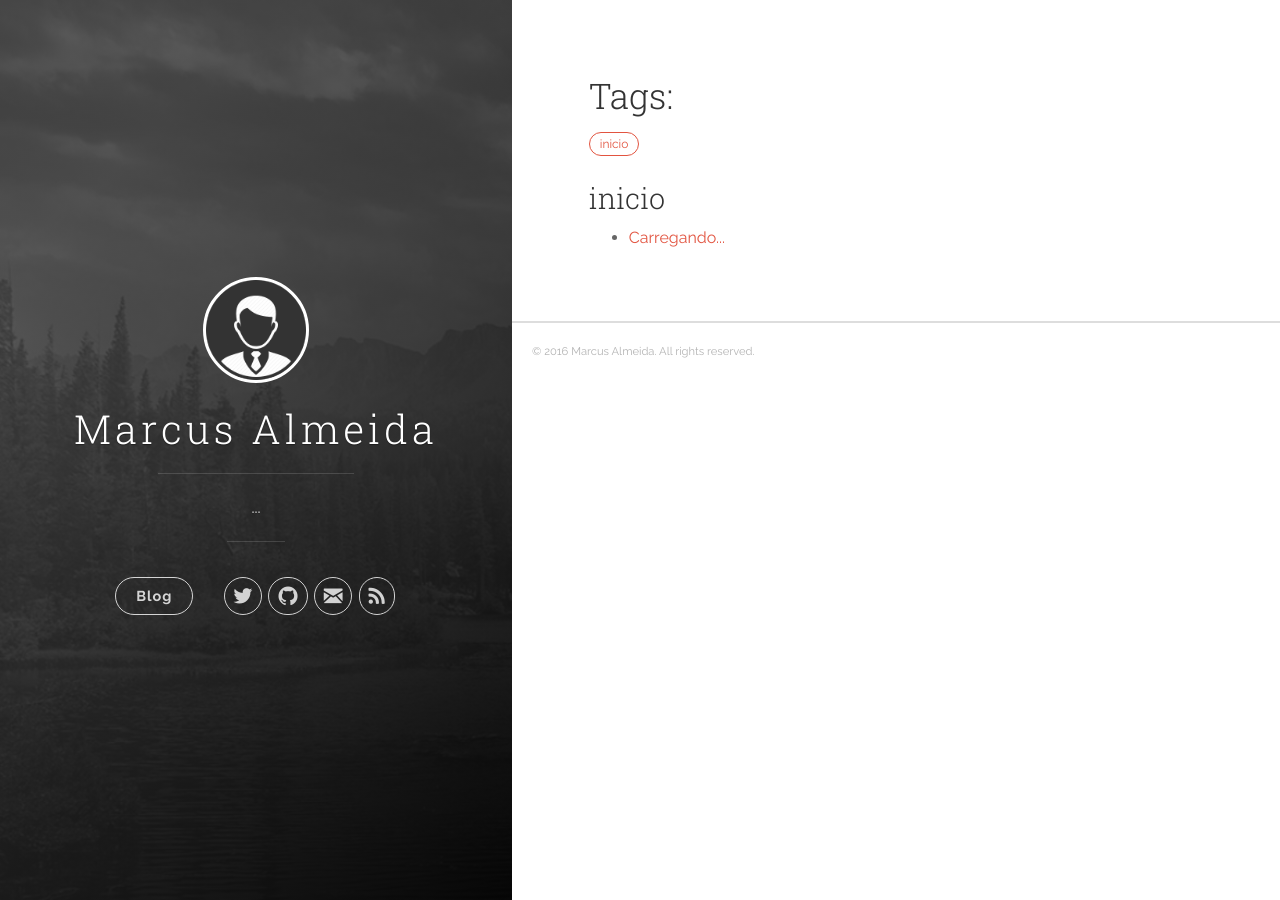
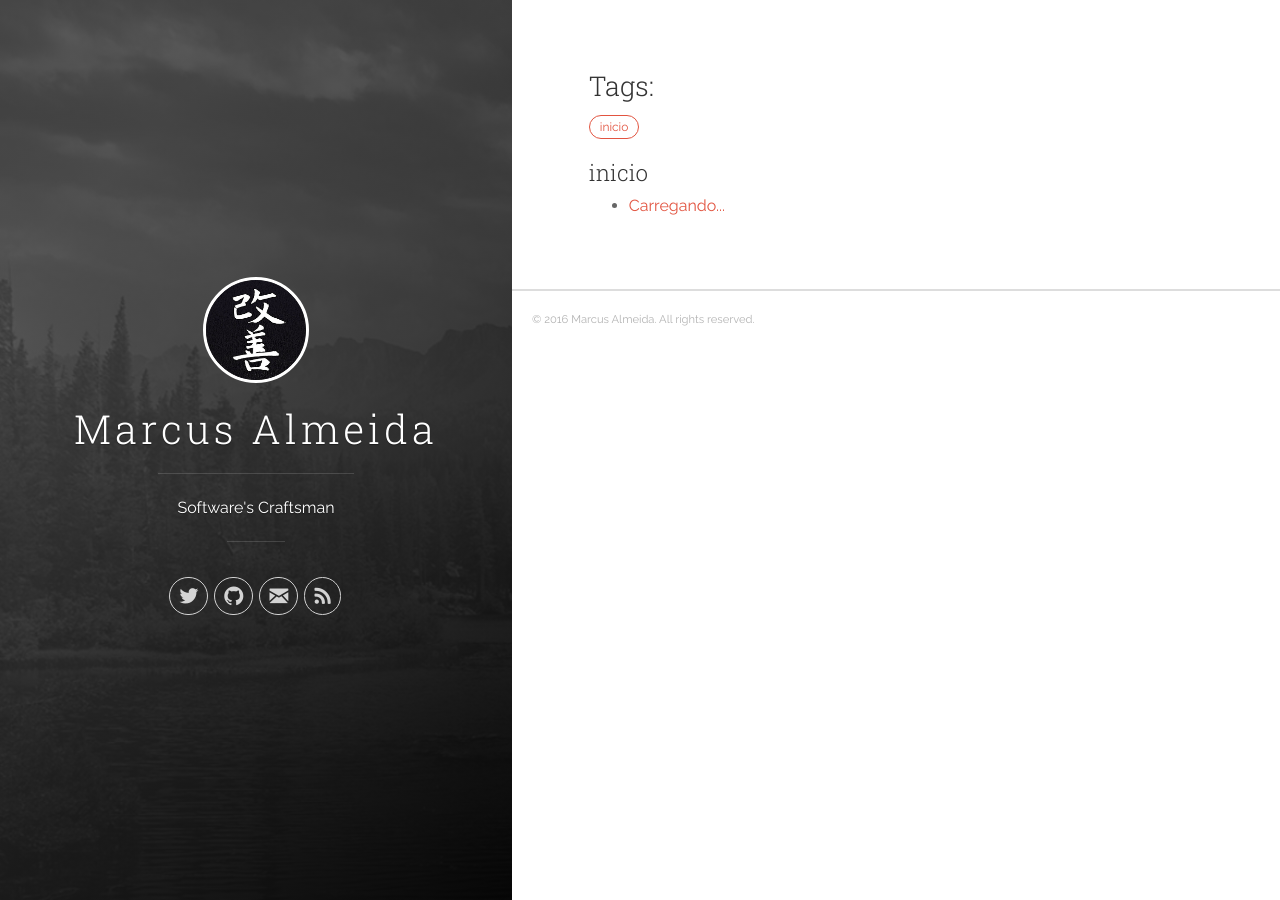
Before and after one commit to marcusalmeida/marcusalmeida.github.io, a Jekyll site: the page built from tags.md, in a window 1280 px wide. Built offline with Jekyll 4.4.1, drawn with Linux system fonts in a browser that asks for light colours; nearby versions of some CDN libraries.

Commit message:
changing the layout a little bit

```diff
--- a/_config.yml
+++ b/_config.yml
@@ -1,6 +1,6 @@
 # Site settings
 title: Marcus Almeida
-description: '...'
+description: "Software's Craftsman"
 url: 'http://marcusalmeida.github.io/'
 baseurl: '/'
 google_analytics: 'UA-72489345-1'
@@ -9,7 +9,6 @@ author:
   email: marcusmage@gmail.com
   twitter_username: marcusalmeida
   github_username:  marcusalmeida
-  #linkedin_username:  joshgerdes
 
 # Build settings
 destination: _site
--- a/_includes/header.html
+++ b/_includes/header.html
@@ -9,7 +9,7 @@
     <div class="panel-main__inner panel-inverted">
     <div class="panel-main__content">
         <a href="{{ site.baseurl }}" title="link to home of {{ site.title }}">
-          <img src="{{ "images/profile.jpg" | prepend: site.baseurl }}" class="user-image" alt="My Profile Photo">
+          <img src="{{ "images/kaizen_logo.png" | prepend: site.baseurl }}" class="user-image" alt="Kaizen">
           <h1 class="panel-cover__title panel-title">{{ site.title }}</h1>
         </a>
         <hr class="panel-cover__divider">
@@ -17,12 +17,6 @@
         <hr class="panel-cover__divider panel-cover__divider--secondary">
 
         <div class="navigation-wrapper">
-
-          <nav class="cover-navigation cover-navigation--primary">
-            <ul class="navigation">
-              <li class="navigation__item"><a href="{{ site.baseurl }}#blog" title="link to {{ site.title }} blog" class="blog-button">Blog</a></li>
-            </ul>
-          </nav>
 
           <nav class="cover-navigation navigation--social">
             <ul class="navigation">
--- a/_layouts/tags.html
+++ b/_layouts/tags.html
@@ -20,7 +20,7 @@ layout: default
         <!-- list only those which contain the current tag -->
         {% if post.tags contains tagitem[0] %}
             <li>
-              <a href="">{{ post.title }}</a>
+              <a href="{{ site.baseurl }}{{ post.url | remove_first: '/' }}">{{ post.title }}</a>
             </li>
         {% endif %}
       {% endfor %}
--- a/css/uno.css
+++ b/css/uno.css
@@ -960,24 +960,24 @@ h5 {
 
 h1 {
 	margin-top: 0;
-	font-size: 3.2em;
+	font-size: 2.5em;
 	line-height: 1.2em;
 	letter-spacing: .05em; }
 
 h2 {
-	font-size: 2.2em; }
+	font-size: 1.7em; }
 
 h3 {
-	font-size: 1.8em; }
+	font-size: 1.4em; }
 
 h4 {
-	font-size: 1.4em; }
+	font-size: 1.1em; }
 
 h4 {
-	font-size: 1.2em; }
+	font-size: .9em; }
 
 h5 {
-	font-size: 1em; }
+	font-size: .78em; }
 
 p {
 	margin-bottom: 1.3em;
@@ -1388,8 +1388,7 @@ nav {
 			border-color: #FFF;
 			opacity: 1; }
 
-.navigation--social {
-	margin-left: 1.5em; }
+
 .navigation--social a {
 	padding: 6px 8px 6px 9px; }
 	.navigation--social a .label {
--- a/js/main.js
+++ b/js/main.js
@@ -1,8 +1,8 @@
 ---
 layout: null
 ---
-$(document).ready(function () {
-  $('a.blog-button').click(function (e) {
+var AnimateOnLoad = function(){
+    //$('a.blog-button').click(function (e) {
     if ($('.panel-cover').hasClass('panel-cover--collapsed')) return
     currentWidth = $('.panel-cover').width()
     if (currentWidth < 960) {
@@ -12,7 +12,11 @@ $(document).ready(function () {
       $('.panel-cover').css('max-width', currentWidth)
       $('.panel-cover').animate({'max-width': '530px', 'width': '40%'}, 400, swing = 'swing', function () {})
     }
-  })
+  //})
+};
+
+$(document).ready(function () {
+  setTimeout(AnimateOnLoad, 250);
 
   if (window.location.hash && window.location.hash == '#blog') {
     $('.panel-cover').addClass('panel-cover--collapsed')
```
Also changed, not shown: images/kaizen_logo.png (added), 2 other files. Lines whose indentation alone changed are shown as unchanged.
